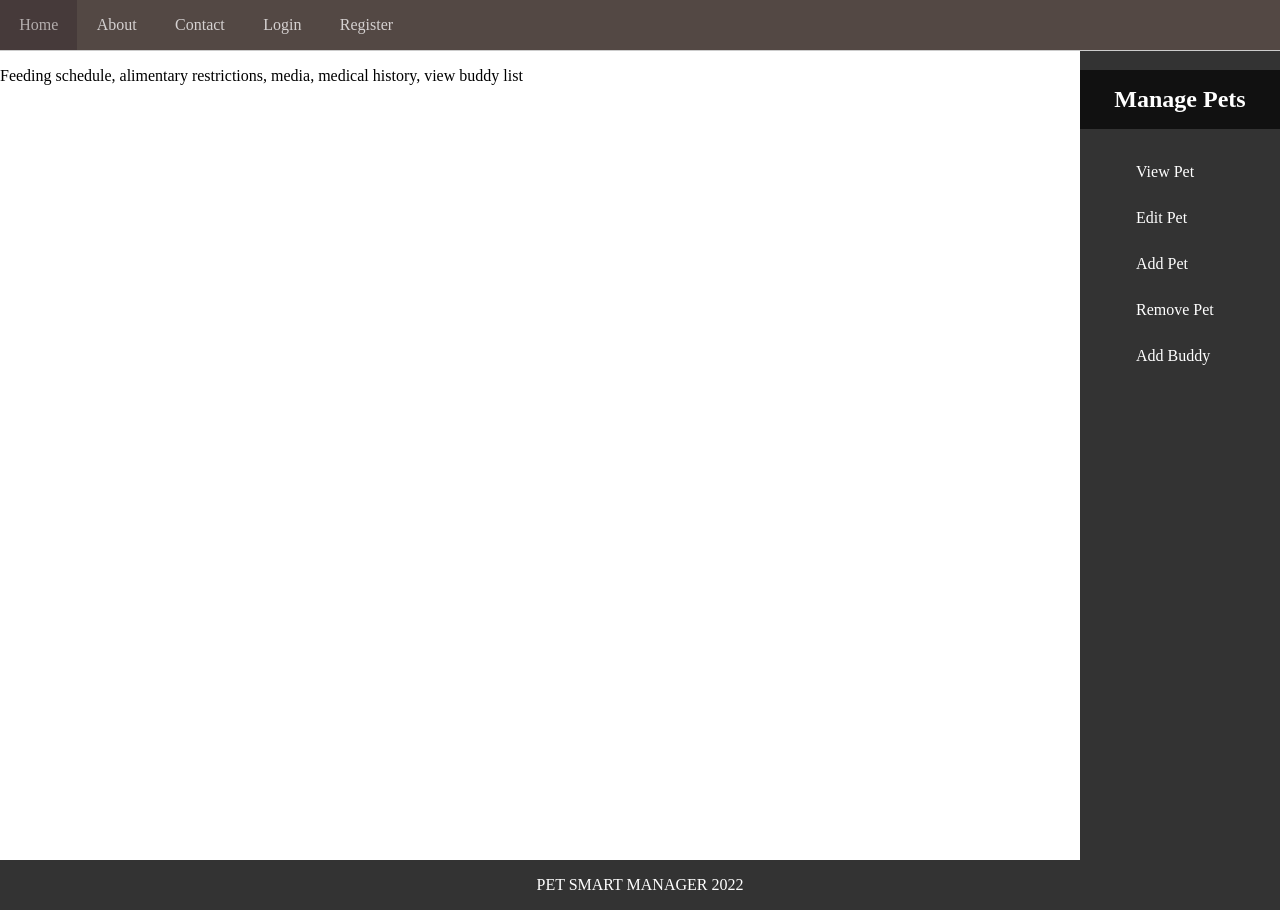
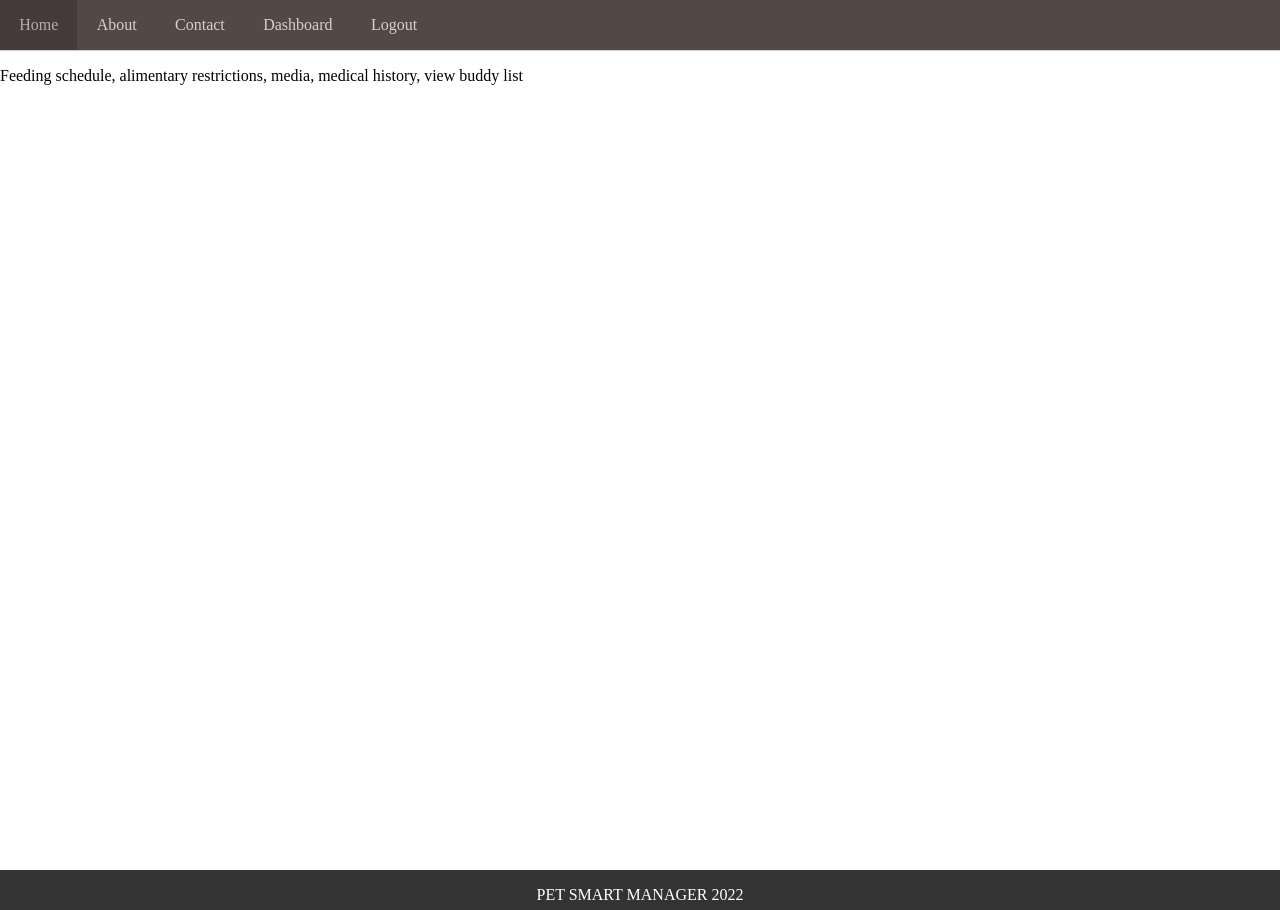
Before and after one commit to cezar06/Pet-Smart-Manager, a PHP site: page /viewpet.html in a window 1280 px wide. Run offline with PHP 8.4, Linux system fonts and the light colour scheme.

Commit message:
Add files via upload

```diff
--- a/Register.html
+++ b/Register.html
@@ -19,7 +19,7 @@
         <h2>Welcome to Pet Smart Manager</h2>
     </div>
     <div id="registerForm">
-        <form action="action_page.php" method="post">
+        <form action="action_page.php" method="post" class="form">
             <div class="imgcontainer">
                 <img id="avatar" src="avatars/nilo-ren.jpg" alt="Choose Avatar" class="avatar">
                 <img id="avatar" src="avatars/nilo-ren.jpg" alt="Choose Avatar" class="avatar">
--- a/login.html
+++ b/login.html
@@ -19,7 +19,7 @@
         <h2>Welcome to Pet Smart Manager</h2>
     </div>
     <div id="registerForm">
-        <form action="dashboard.html" method="post">
+        <form action="dashboard.html" method="post" class="form">
             <div class="container">
                 <label for="uname"><b>Username</b></label>
                 <input type="text" placeholder="Enter Username" name="uname" required>
--- a/style.css
+++ b/style.css
@@ -89,16 +89,17 @@ body {
 }
 
 #footer {
-    position: fixed;
     text-align: center;
     left: 0;
     bottom: 0;
     width: 100%;
     background-color: #333;
     color: white;
+    position:fixed;
+    height:40px;
 }
 
-form {
+.form {
     border: 3px solid #f1f1f1;
 }
 
@@ -309,3 +310,11 @@ html{
     width: 50%;
     padding-top: 50px;
 }
+.viewButton{
+    margin: 0;
+padding: 0;
+}
+
+#dashboard{
+    margin-bottom: 35px;
+}
--- a/viewpet.html
+++ b/viewpet.html
@@ -1,3 +1,4 @@
+
 <html>
     <head>
         <meta charset="UTF-8">
@@ -7,29 +8,21 @@
     <body>
     <div id="nav">
         <ul>
-        <li><a href="homepage.html">Home</a></li>
-        <li><a href="about.html">About</a></li>
-        <li><a href="contact.html">Contact</a></li>
-        <li><a href="login.html">Login</a></li>
-        <li><a href="register.html">Register</a></li>
+            <li><a href="LoggedHomepage.html">Home</a></li>
+            <li><a href="LoggedAbout.html">About</a></li>
+            <li><a href="LoggedContact.html">Contact</a></li>
+            <li><a href="dashboard.html">Dashboard</a></li>
+            <li><a href="homepage.html">Logout</a></li>
         </ul>
     </div>
+
     <div id="main">
         <h2>Welcome to Pet Smart Manager</h2>
         <p>
             Feeding schedule, alimentary restrictions, media, medical history, view buddy list
         </p>
     </div>
-<div id="sidebar">
-    <h2 id="sidemenuheader">Manage Pets</h2>
-    <ul>
-        <li><a href="viewpet.html">View Pet</a></li>
-        <li><a href="editpet.html">Edit Pet</a></li>
-        <li><a href="addpet.html">Add Pet</a></li>
-        <li><a href="removepet.html">Remove Pet</a></li>
-        <li><a href="addbuddy.html">Add Buddy</a></li>
-    </ul>
-</div>
+
     <div id="footer">
         <p>PET SMART MANAGER 2022</p>
     </div>
```
Also changed, not shown: LoggedHomepage.html (+2 -11 lines), dashboard.html (+15 -3 lines). Lines whose indentation alone changed are shown as unchanged.
